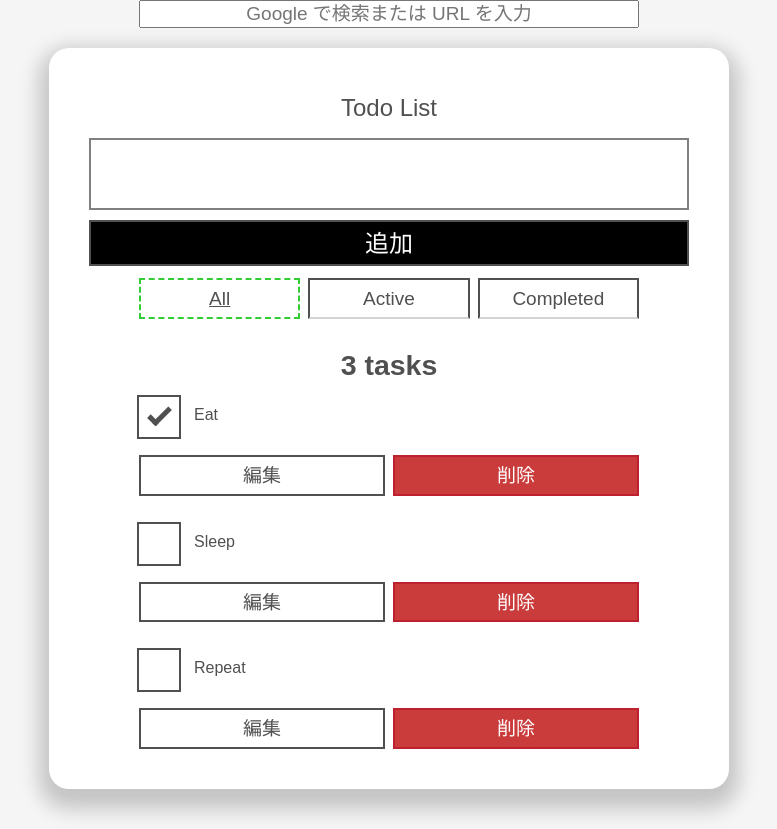
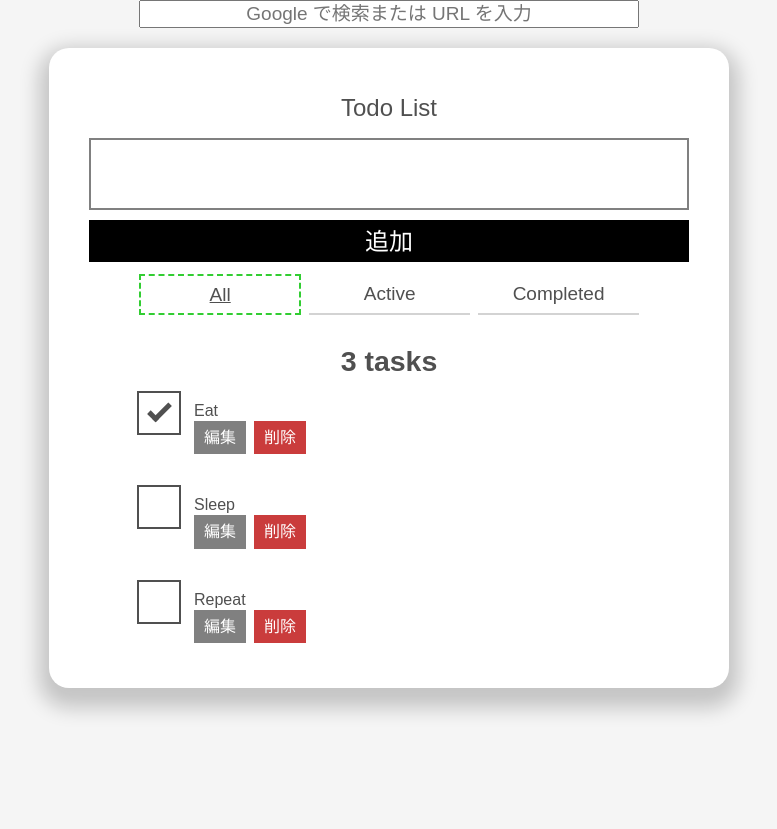
Before and after one commit to kaki-m/Aizuhack-team6, a React (Create React App) app in the folder todo-app/: page / in a window 1280 px wide. Shown: the whole page, without its empty margins (251-1028 px from the left). After the commit the page ends 800 px from the top, so only its background shows below. Built offline with nearby package versions, Linux system fonts and the light colour scheme.

Commit message:
[upd] task line changed

```diff
--- a/todo-app/src/components/Todo.js
+++ b/todo-app/src/components/Todo.js
@@ -76,12 +76,10 @@ export default function Todo(props) {
           />
           <label className="todo-label" htmlFor={props.id}>
             {props.name}
-          </label>
-        </div>
             <div className="btn-group">
               <button
               type="button"
-          className="btn"
+              className="btn btn__edit"
               onClick={() => setEditing(true)}
               ref={editButtonRef}
               >
@@ -89,11 +87,13 @@ export default function Todo(props) {
             </button>
             <button
               type="button"
-            className="btn btn__danger"
+              className="btn btn__delete"
               onClick={() => props.deleteTask(props.id)}
             >
             削除 <span className="visually-hidden">{props.name}</span>
             </button>
+          </div>
+          </label>
         </div>
     </div>
   );
--- a/todo-app/src/index.css
+++ b/todo-app/src/index.css
@@ -6,6 +6,7 @@
 *::after {
   box-sizing: border-box;
 }
+/* クリック時の青枠 */
 *:focus {
   outline: 3px dashed #228bec;
   outline-offset: 0;
@@ -87,7 +88,7 @@ body {
 /* 「追加」「編集」「削除」ボタン */
 .btn { /* ボタン全て */
   padding: 0.8rem 1rem 0.7rem;
-  border: 0.2rem solid #505050;
+
   cursor: pointer;
   text-transform: capitalize;
 }
@@ -98,10 +99,14 @@ body {
   text-decoration: underline;
   border: 2px dashed #32cd32;
 }
-.btn__danger { /* 「削除」ボタン */
+.btn__edit { /* 「編集」ボタン */
+  color: #fff;
+  background-color: grey;
+  border-color: #bd2130;
+}
+.btn__delete { /* 「削除」ボタン */
   color: #fff;
   background-color: #ca3c3c;
-  border-color: #bd2130;
 }
 .btn__filter {
   border-color: lightgrey;
```
Lines whose indentation alone changed are shown as unchanged.
